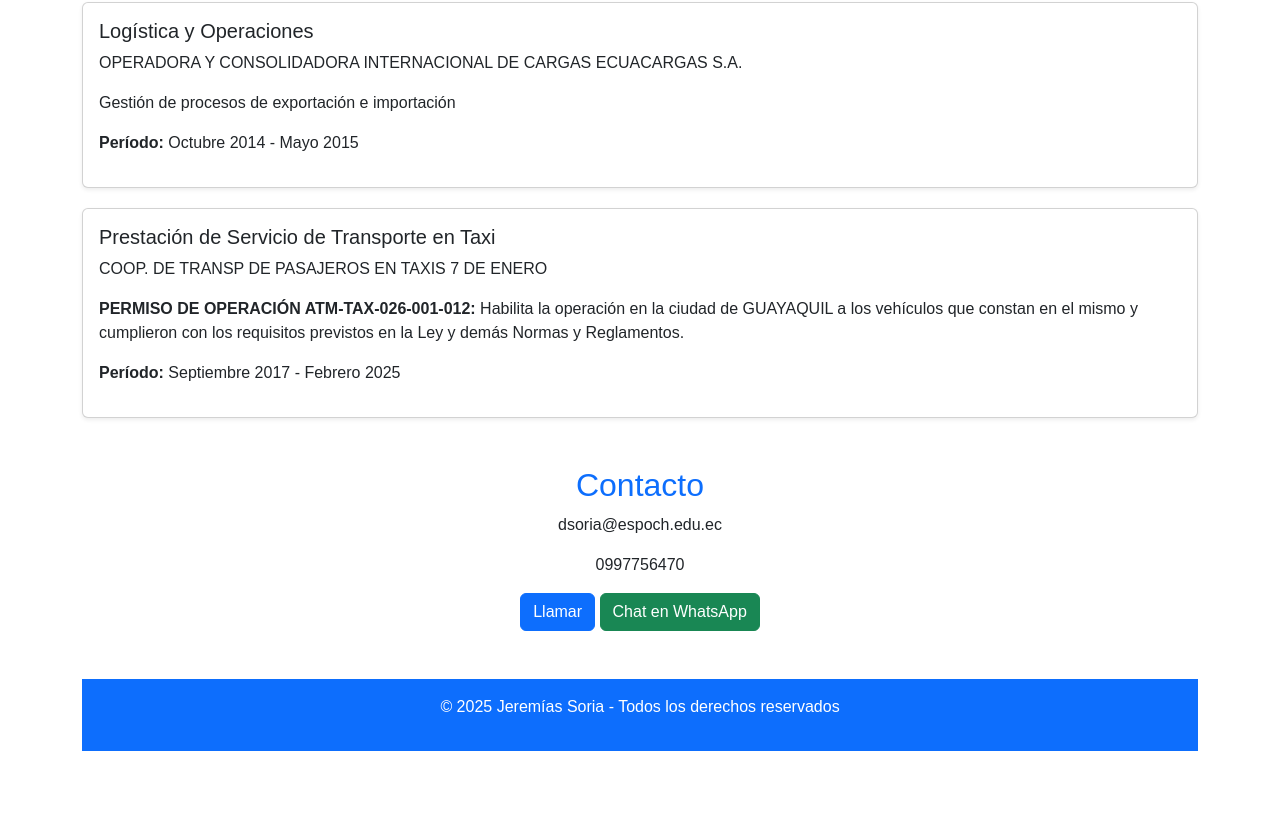
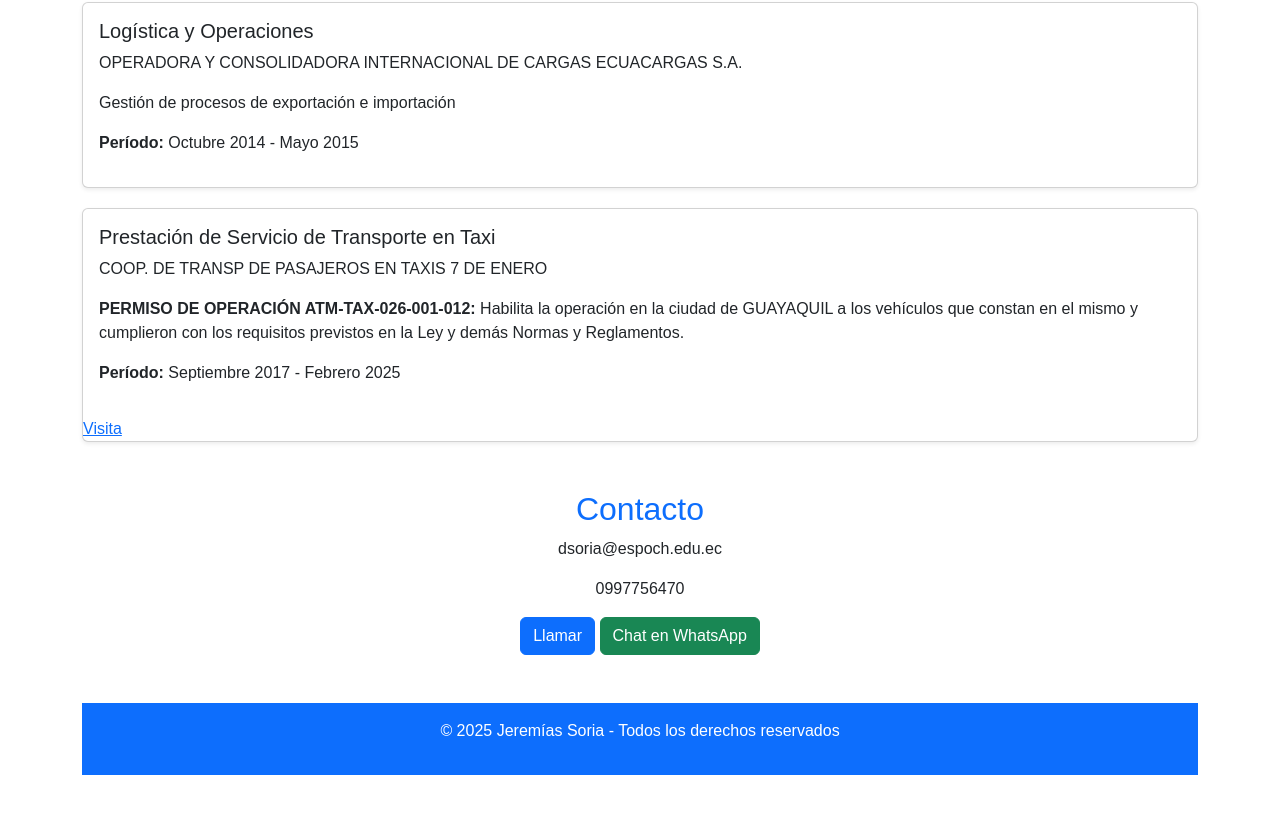
Before and after one commit to dssoria/dssoria.github.io, a plain HTML site: page index.html in a window 1280 px wide. Shown: the part 593-1406 px from the top of the page. Drawn offline with nearby package versions, Linux system fonts and the light colour scheme.

Commit message:
Update index.html

```diff
--- a/index.html
+++ b/index.html
@@ -77,6 +77,7 @@
                 <p><strong>PERMISO DE OPERACIÓN ATM-TAX-026-001-012:</strong> Habilita la operación en la ciudad de GUAYAQUIL a los vehículos que constan en el mismo y cumplieron con los requisitos previstos en la Ley y demás Normas y Reglamentos.</p>
                 <p><strong>Período:</strong> Septiembre 2017 - Febrero 2025</p>
             </div>
+            <a href="pdf.html">Visita</a>
         </div>
     <!-- Sección Contacto -->
     <section id="contact" class="container text-center my-5">
```
